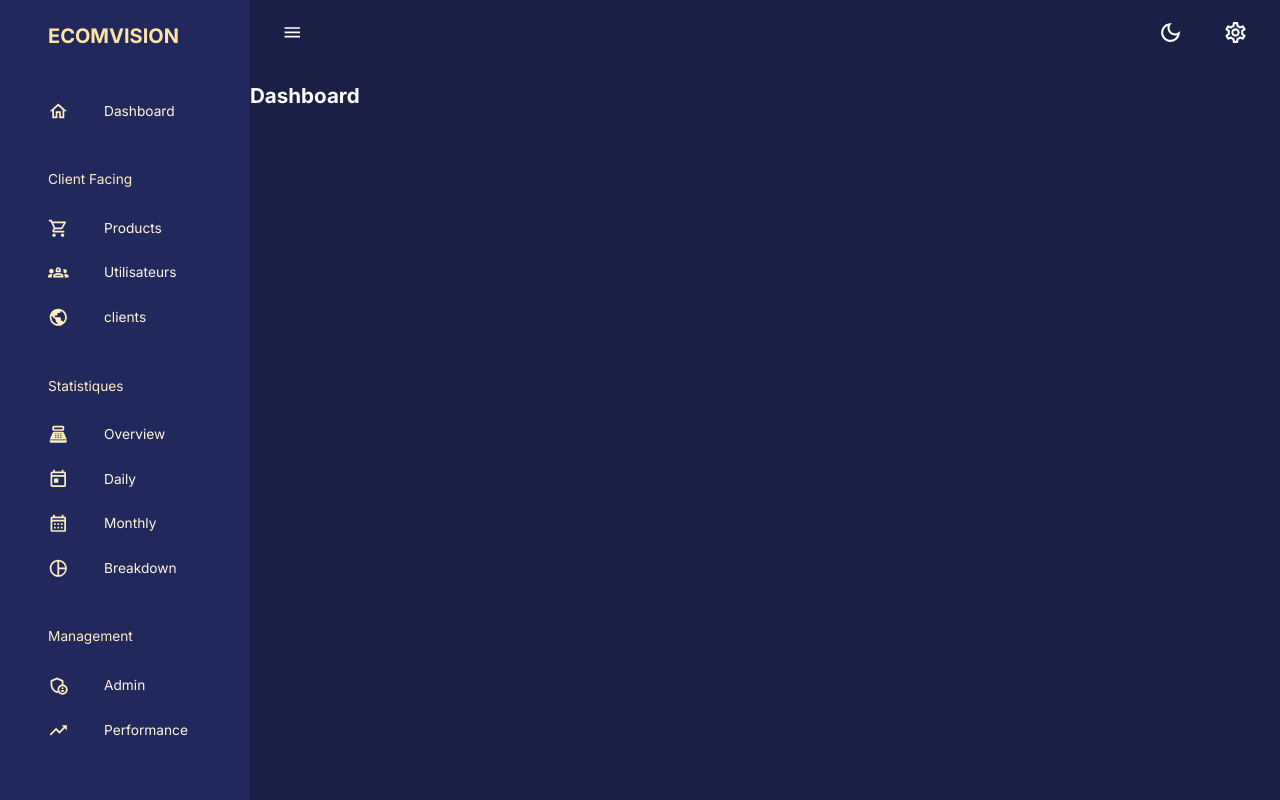
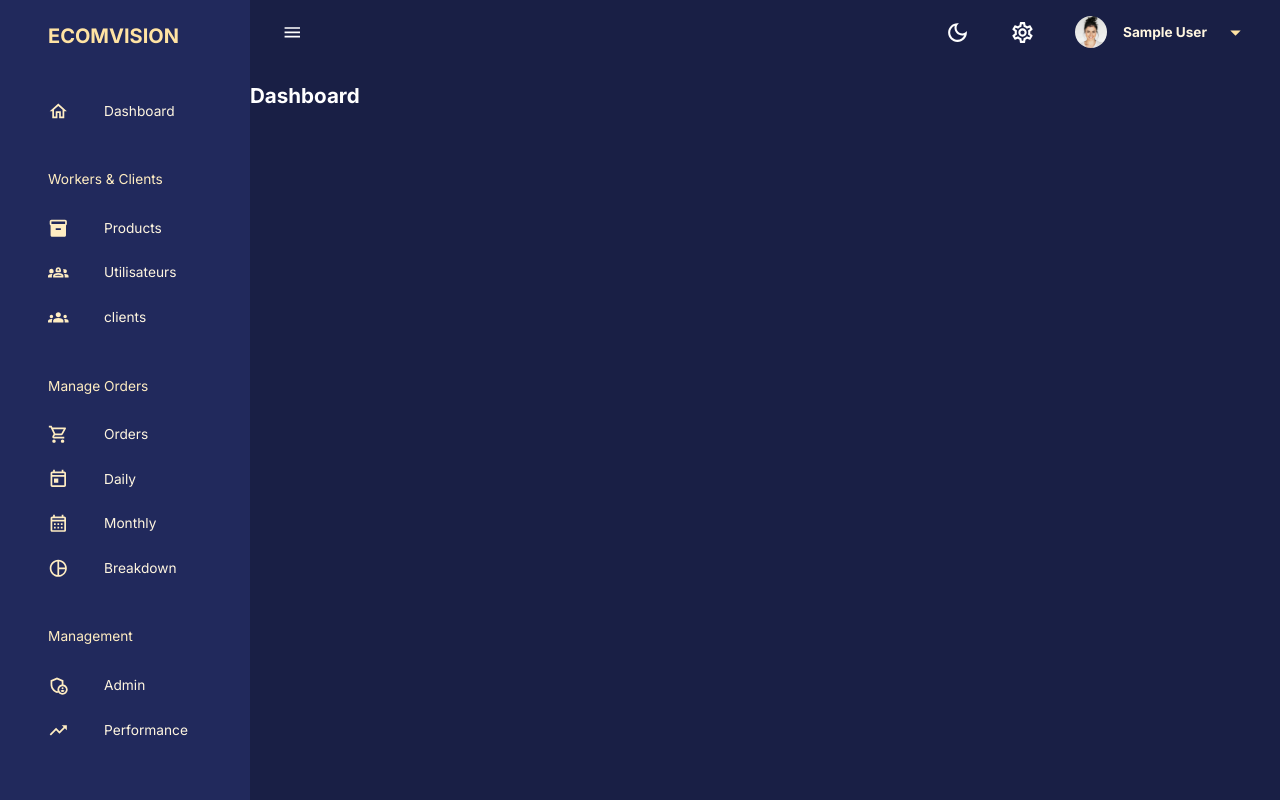
Before and after one commit to josephelh/my_Dashboard_with_Redux_Slice, a React (Create React App) app: page / in a window 1280 px wide. Built offline with nearby package versions, Linux system fonts and the light colour scheme; no server answers; sample sign-in values are in the browser's storage.

Commit message:
third commit

```diff
--- a/src/App.js
+++ b/src/App.js
@@ -17,6 +17,8 @@ import NewUser from "scenes/newUser/NewUser";
 import Clients from "scenes/clients/Clients";
 import SingleClient from "scenes/singleClient/SingleClient";
 import NewClient from "scenes/newClient/NewClient";
+import Orders from "scenes/orders/Orders";
+import SingleOrder from "scenes/singleOrder/SingleOrder";
 
 function App() {
   const mode = useSelector((state) => state.global.mode);
@@ -56,6 +58,8 @@ function App() {
             <Route path="/clients/search" element={<Clients/>}/>
             <Route path="/clients/singleclient/:id" element={<SingleClient/>}/>
             <Route path="/clients/newclient" element={<NewClient/>}/>
+            <Route path="/orders" element={<Orders/>}/>
+            <Route path="/orders/orderdetails/:id" element={<SingleOrder/>}/>
           </Route>
         </Routes>
       </ThemeProvider>
--- a/src/components/Navbar.jsx
+++ b/src/components/Navbar.jsx
@@ -6,6 +6,7 @@ import {
   Search,
   SettingsOutlined,
   ArrowDropOutlined,
+  ArrowDropDownOutlined,
 } from "@mui/icons-material";
 import FlexBetween from "components/FlexBetween";
 import { useDispatch } from "react-redux";
@@ -17,18 +18,20 @@ import {
   Box,
   Typography,
   IconButton,
-  InputBase,
   Toolbar,
   Menu,
   MenuItem,
   useTheme,
-  Stack,
 } from "@mui/material";
-import { useNavigate } from "react-router-dom";
 
-const Navbar = ({ setIsSidebarOpen, isSidebarOpen }) => {
+const Navbar = ({ user, isSidebarOpen, setIsSidebarOpen }) => {
   const dispatch = useDispatch();
   const theme = useTheme();
+
+  const [anchorEl, setAnchorEl] = useState(null);
+  const isOpen = Boolean(anchorEl);
+  const handleClick = (event) => setAnchorEl(event.currentTarget);
+  const handleClose = () => setAnchorEl(null);
 
   const changeMode = () => {
     dispatch(setMode());
@@ -63,7 +66,7 @@ const Navbar = ({ setIsSidebarOpen, isSidebarOpen }) => {
             <SettingsOutlined sx={{ fontSize: "25px" }} />
           </IconButton>
 
-          {/* <FlexBetween>
+          <FlexBetween>
             <Button
               onClick={handleClick}
               sx={{
@@ -91,12 +94,6 @@ const Navbar = ({ setIsSidebarOpen, isSidebarOpen }) => {
                 >
                   {user.name}
                 </Typography>
-                <Typography
-                  fontSize="0.75rem"
-                  sx={{ color: theme.palette.secondary[200] }}
-                >
-                  {user.occupation}
-                </Typography>
               </Box>
               <ArrowDropDownOutlined
                 sx={{ color: theme.palette.secondary[300], fontSize: "25px" }}
@@ -110,7 +107,7 @@ const Navbar = ({ setIsSidebarOpen, isSidebarOpen }) => {
             >
               <MenuItem onClick={handleClose}>Log Out</MenuItem>
             </Menu>
-          </FlexBetween> */}
+          </FlexBetween>
         </FlexBetween>
       </Toolbar>
     </AppBar>
--- a/src/components/Sidebare.jsx
+++ b/src/components/Sidebare.jsx
@@ -28,6 +28,8 @@ import {
   TrendingUpOutlined,
   PieChartOutlined,
 } from "@mui/icons-material";
+import InventoryIcon from '@mui/icons-material/Inventory';
+import GroupsIcon from '@mui/icons-material/Groups';
 import { useEffect, useState } from "react";
 import { useLocation, useNavigate } from "react-router-dom";
 import FlexBetween from "./FlexBetween";
@@ -39,12 +41,12 @@ const navItems = [
     icon: <HomeOutlined />,
   },
   {
-    text: "Client Facing",
+    text: "Workers & Clients",
     icon: null,
   },
   {
     text: "Products",
-    icon: <ShoppingCartOutlined />,
+    icon: <InventoryIcon />,
   },
   {
     text: "Utilisateurs",
@@ -52,15 +54,15 @@ const navItems = [
   },
   {
     text: "clients",
-    icon: <PublicOutlined />,
+    icon: <GroupsIcon />,
   },
   {
-    text: "Statistiques",
+    text: "Manage Orders",
     icon: null,
   },
   {
-    text: "Overview",
-    icon: <PointOfSaleOutlined />,
+    text: "Orders",
+    icon: <ShoppingCartOutlined />,
   },
   {
     text: "Daily",
--- a/src/scenes/clients/Clients.jsx
+++ b/src/scenes/clients/Clients.jsx
@@ -12,6 +12,7 @@ import { Search } from "@mui/icons-material";
 import FlexBetween from "components/FlexBetween";
 
 const Clients = () => {
+  const [pageSize, setPageSize] = useState(10);
   const [keyword, setKeyword] = useState("");
   const theme = useTheme();
   const dispatch = useDispatch();
@@ -147,7 +148,8 @@ const Clients = () => {
           rows={clients ?? []}
           columns={columns}
           rowsPerPageOptions={[10, 15, 20]}
-          pageSize={10}
+          pageSize={pageSize}
+          onPageSizeChange={(newPageSize) => setPageSize(newPageSize)}
         />
       )}
     </div>
--- a/src/scenes/layout/index.jsx
+++ b/src/scenes/layout/index.jsx
@@ -3,9 +3,11 @@ import { Box, useMediaQuery } from "@mui/material";
 import { Outlet } from "react-router-dom";
 import Navbar from "components/Navbar";
 import Sidebare from "components/Sidebare";
+import { useSelector } from "react-redux";
 
 const Layout = () => {
   const isNonMobile = useMediaQuery("(min-width: 600px)");
+  const user = useSelector((state) => state.users.userLogin);
   const [isSidebarOpen, setIsSidebarOpen] = useState(true);
   return (
     <Box display={isNonMobile ? "flex" : "block"} width="100%" height="100%">
@@ -16,9 +18,9 @@ const Layout = () => {
         setIsSidebarOpen={setIsSidebarOpen}
       />
 
-
       <Box flexGrow={1}>
         <Navbar
+          user={user}
           isSidebarOpen={isSidebarOpen}
           setIsSidebarOpen={setIsSidebarOpen}
         />
--- a/src/scenes/products/Products.jsx
+++ b/src/scenes/products/Products.jsx
@@ -183,9 +183,9 @@ const Products = () => {
         <DataGrid
           height={100}
           getRowId={(row) => row._id}
-          rows={products.products}
+          rows={products?.products}
           columns={columns}
-          rowCount={products.total || 0}
+          rowCount={products?.total || 0}
           rowsPerPageOptions={[15, 50, 100]}
           pagination
           page={page}
```
Also changed, not shown: src/scenes/login/Login.jsx (line endings or trailing spaces). Lines whose indentation alone changed are shown as unchanged.
